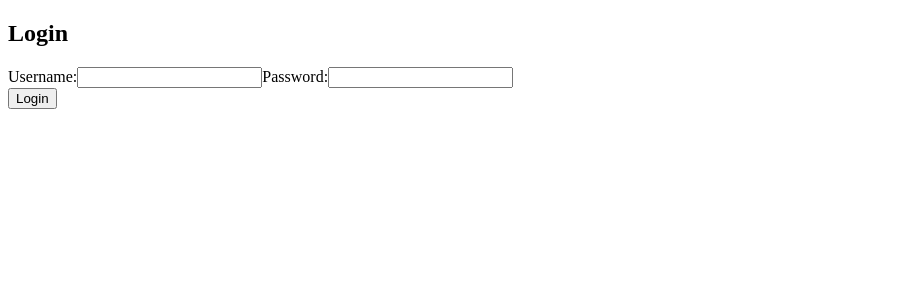
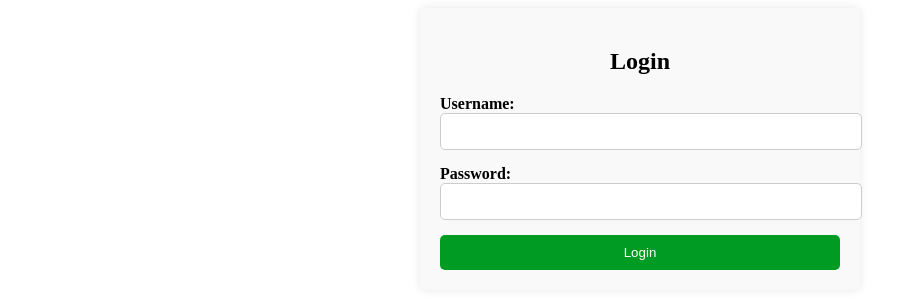
Before and after one commit to NuelaRabino/midtermactivity1, a Vue app: page / in a window 1280 px wide. Shown: the top 308 px of the page, without its empty margins (0-917 px from the left). Built offline with nearby package versions, Linux system fonts and the light colour scheme.

Commit message:
adding ui

```diff
--- a/src/components/LoginForm.vue
+++ b/src/components/LoginForm.vue
@@ -1,13 +1,16 @@
 <template>
   <div class="login-container">
-    <h2>Login</h2>
+    <h2 class="login-title">Login</h2>
     <form @submit.prevent="login" class="login-form">
-      <label for="username">Username:</label>
-      <input id="username" type="text" v-model="username" required>
-      <label for="password">Password:</label>
-      <input id="password" type="password" v-model="password" required>
-      <br>
-      <button type="submit">Login</button>
+      <div class="form-group">
+        <label for="username">Username:</label>
+        <input id="username" type="text" v-model="username" required>
+      </div>
+      <div class="form-group">
+        <label for="password">Password:</label>
+        <input id="password" type="password" v-model="password" required>
+      </div>
+      <button type="submit" class="btn-login">Login</button>
     </form>
   </div>
 </template>
@@ -26,10 +29,61 @@ export default {
     ...mapActions(['authenticate']),
     login() {
       this.authenticate({ username: this.username, password: this.password })
-      // Clear the input fields after login attempt
       this.username = ''
       this.password = ''
     }
   }
 }
 </script>
+
+<style scoped>
+.login-container {
+  max-width: 400px;
+  margin: 0 auto;
+  padding: 20px;
+  background-color: #f9f9f9;
+  border-radius: 5px;
+  box-shadow: 0 0 10px rgba(0, 0, 0, 0.1);
+}
+
+.login-title {
+  text-align: center;
+  margin-bottom: 20px;
+}
+
+.login-form {
+  display: flex;
+  flex-direction: column;
+}
+
+.form-group {
+  margin-bottom: 15px;
+}
+
+label {
+  font-weight: bold;
+}
+
+input[type="text"],
+input[type="password"] {
+  width: 100%;
+  padding: 10px;
+  border: 1px solid #ccc;
+  border-radius: 5px;
+  outline: none;
+}
+
+button[type="submit"] {
+  padding: 10px 20px;
+  background-color: #009b22;
+  color: #fff;
+  border: none;
+  border-radius: 5px;
+  cursor: pointer;
+  transition: background-color 0.3s ease;
+}
+
+button[type="submit"]:hover {
+  background-color: #009b22;
+}
+</style>
```
Also changed, not shown: src/components/AdminPanel.vue (line endings or trailing spaces).
